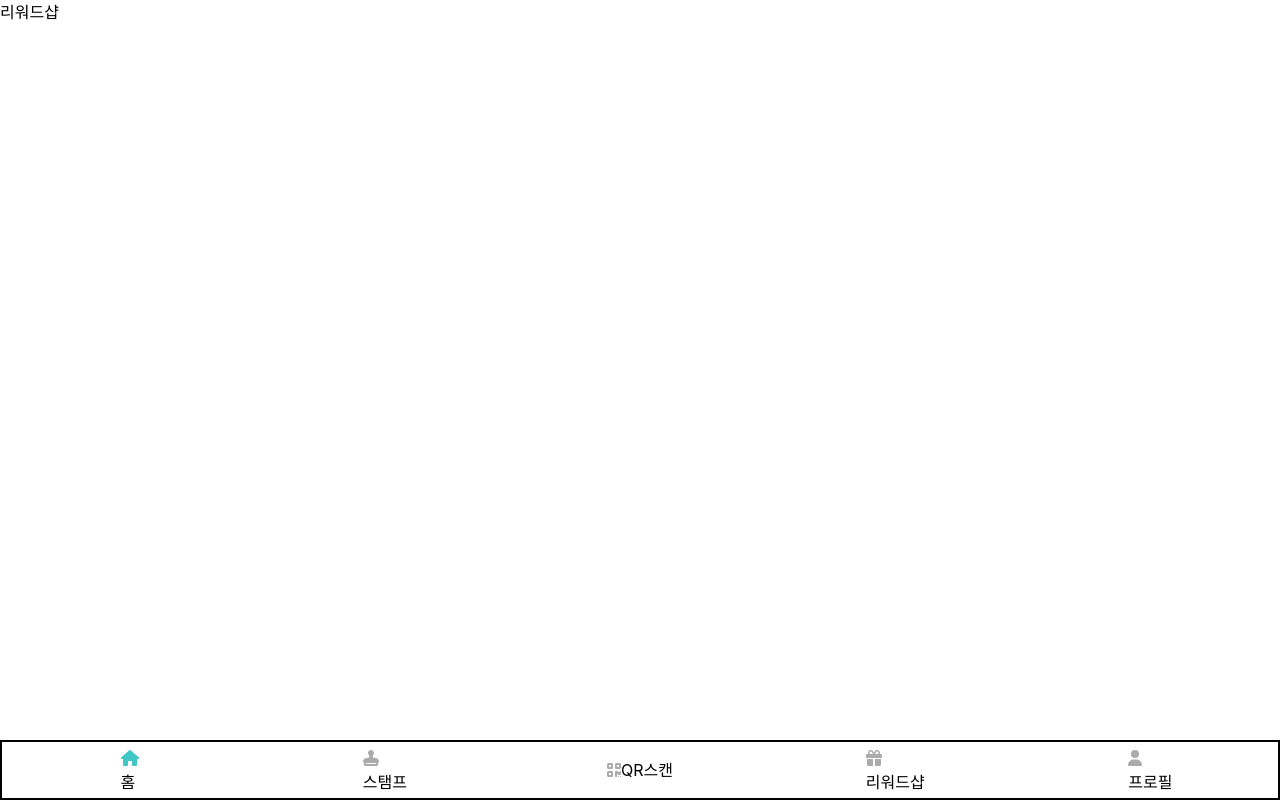
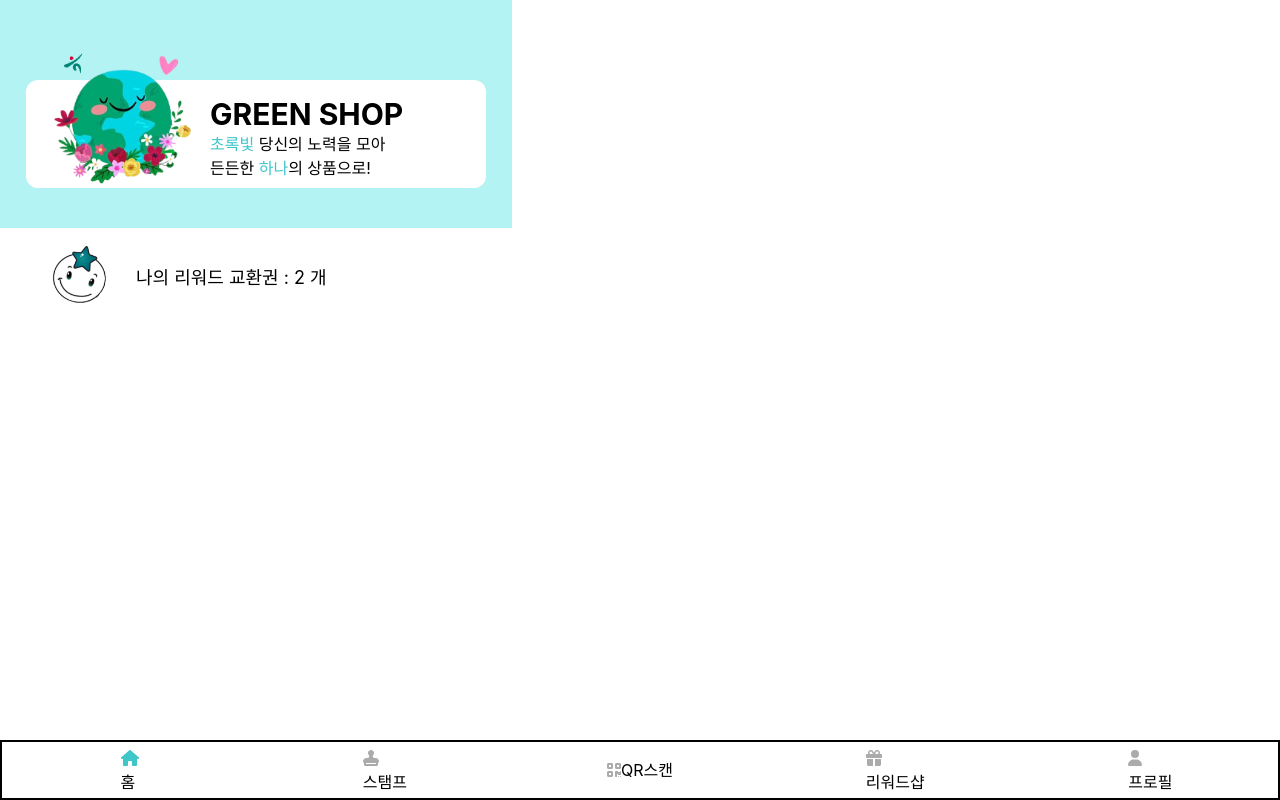
Before and after one commit to No88888888/eve_psyche_and_team_1, a React (Create React App) app in the folder FE/haiyeo/: page /rewardshop in a window 1280 px wide. Built offline with nearby package versions, Linux system fonts and the light colour scheme.

Commit message:
Build topside design, linking

```diff
--- a/FE/haiyeo/src/pages/Home.jsx
+++ b/FE/haiyeo/src/pages/Home.jsx
@@ -1,8 +1,37 @@
 import React from "react";
+import { NavLink } from "react-router-dom";
+import { FontAwesomeIcon } from "@fortawesome/react-fontawesome";
+import { faMagnifyingGlass } from "@fortawesome/free-solid-svg-icons";
 
 function Home() {
   return (
-    <div className="Home">
+    <div className="w-[512px]">
+      <div className="w-[512px] bg-[#F3FFC5] h-[170px]">
+        <div>
+          <img
+            className="w-[200px] absolute mt-[5px] ml-[156px]"
+            alt="hanaEarth"
+            src="/img/hana_earth.png"
+          />
+        </div>
+        <NavLink to="/search">
+          <div className="w-[400px] bg-[#FFFFFF] h-[50px] ml-[56px] absolute mt-[100px] rounded-lg grid content-center">
+            <div className="mx-auto">
+              <FontAwesomeIcon
+                icon={faMagnifyingGlass}
+                color="#ababab"
+                className="mr-[15px]"
+              />
+              <span className="text-[#3EC6C9]">하나</span>
+              <span>뿐인 지구를 위한 </span>
+              <span className="text-[#3EC6C9]">E</span>
+              <span>CO </span>
+              <span className="text-[#3EC6C9]">여</span>
+              <span>행</span>
+            </div>
+          </div>
+        </NavLink>
+      </div>
       <p>홈</p>
     </div>
   );
--- a/FE/haiyeo/src/pages/Profile.jsx
+++ b/FE/haiyeo/src/pages/Profile.jsx
@@ -1,4 +1,5 @@
 import React from "react";
+import styled from 'styled-components'
 
 function Profile() {
   return (
--- a/FE/haiyeo/src/pages/RewardShop.jsx
+++ b/FE/haiyeo/src/pages/RewardShop.jsx
@@ -1,9 +1,43 @@
-import React from "react";
+import React, { useState } from "react";
 
 function RewardShop() {
+  const [coupons, setCoupons] = useState(2);
   return (
-    <div className="RewardShop">
-      <p>리워드샵</p>
+    <div className="w-[512px]">
+      <div className="w-[512px] bg-[#B3F3F4] pb-10 pt-20">
+        <div>
+          <img
+            className="w-[200px] absolute mt-[-40px] ml-6"
+            alt="hanaEarth"
+            src="/img/hana_earth.png"
+          />
+        </div>
+        <div className="bg-white rounded-xl grid grid-cols-5 w-[460px] mx-auto pt-4 pb-2">
+          <div className="col-span-2"></div>
+          <div className="col-span-3">
+            <div className="font-bold text-3xl">GREEN SHOP</div>
+            <div>
+              <span className="text-[#3EC6C9]">초록빛</span>
+              <span> 당신의 노력을 모아</span>
+            </div>
+            <div>
+              <span>든든한 </span>
+              <span className="text-[#3EC6C9]">하나</span>
+              <span>의 상품으로!</span>
+            </div>
+          </div>
+        </div>
+      </div>
+      <div className="flex flex-row">
+        <img
+          className="w-16 ml-12 mt-4"
+          alt="starboy"
+          src="img/starStarboy.png"
+        />
+        <span className="ml-6 mt-9 text-lg">
+          나의 리워드 교환권 : {coupons} 개
+        </span>
+      </div>
     </div>
   );
 }
```
